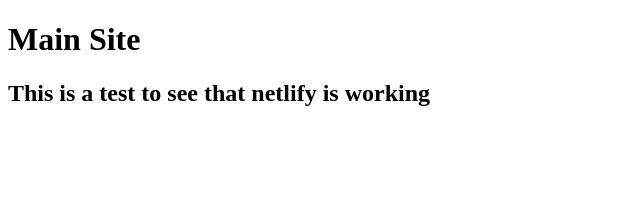
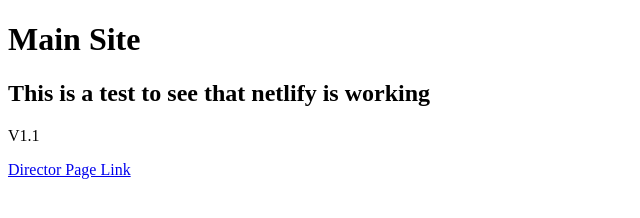
Before and after one commit to Andrew-Gallimore/vidlium_website, a plain HTML site: page index.html in a window 1280 px wide. Shown: the whole page, without its empty margins (0-640 px from the left). Drawn offline with Linux system fonts and the light colour scheme.

Commit message:
Minor Fixes

```diff
--- a/index.html
+++ b/index.html
@@ -9,6 +9,7 @@
 <body>
     <h1>Main Site</h1>
     <h2>This is a test to see that netlify is working</h2>
-    <a href="#/director/index.html"></a>
+    <p>V1.1</p>
+    <a href="#/director/index.html">Director Page Link</a>
 </body>
 </html>
```
Also changed, not shown: netlify.toml.
